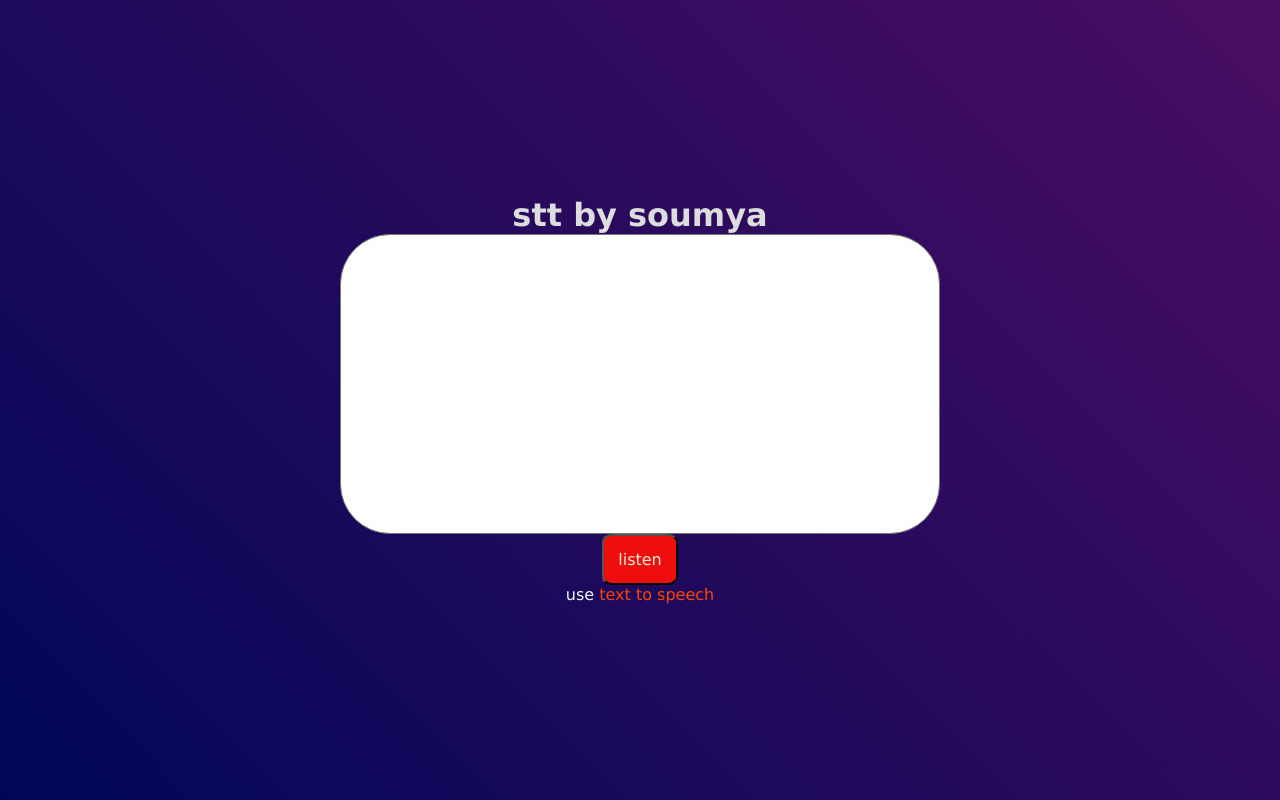
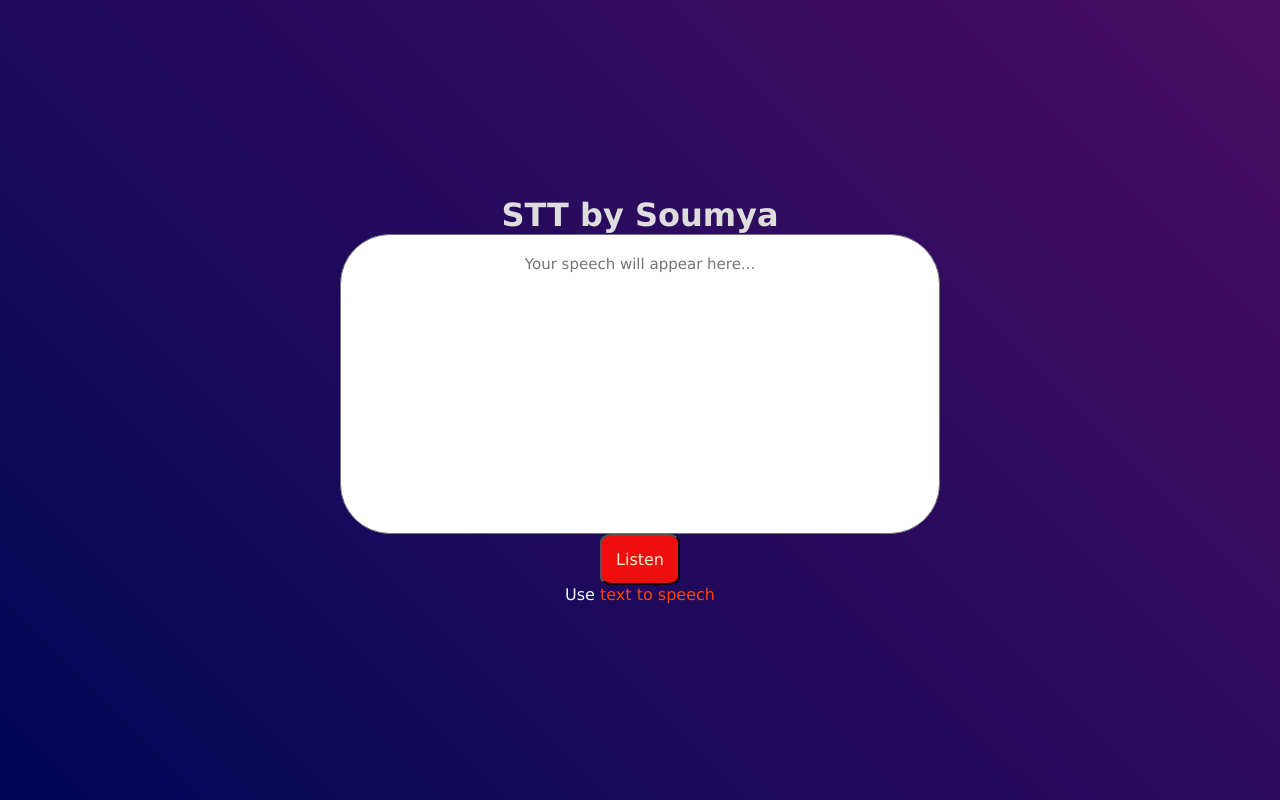
Before and after one commit to MrDevil-art/text-to-speach, a plain HTML site: page stt.html in a window 1280 px wide. Drawn offline with Linux system fonts and the light colour scheme.

Commit message:
stt is change

```diff
--- a/action.js
+++ b/action.js
@@ -1,9 +1,9 @@
 let speech= new SpeechSynthesisUtterance();
-let voices=[];
+// let voices=[];
 let voiceSelect=document.querySelector("select");
 window.speechSynthesis.onvoiceschanged=()=>{
     voices=window.speechSynthesis.getVoices();
-    speech.voice=voice[0];
+    // speech.voice=voice[0];
     voices.forEach((voice,i)=>(voiceSelect.options[i]=new Option(voice.name,i)))
 };
 
--- a/stt.html
+++ b/stt.html
@@ -3,44 +3,44 @@
 <head>
     <meta charset="UTF-8">
     <meta name="viewport" content="width=device-width, initial-scale=1.0">
-    <title>Document</title>
+    <title>STT by Soumya</title>
     <link rel="stylesheet" href="style.css">
 </head>
 <body>
     <div class="p2">
+        <h1>STT by Soumya</h1>
+        <textarea id="stt" rows="10" cols="50" placeholder="Your speech will appear here..."></textarea>
+        <div class="ch">
+            <center>
+                <button onclick="voice()">Listen</button>
+                <p>Use <a href="index.html">text to speech</a></p>
+            </center>
+        </div>
+    </div>
 
-              <h1>
-            stt by soumya
-        </h1>
-     <textarea id="stt" ></textarea>
- <div class="ch">
- <center>
-            <button onclick="voice()">
-               listen
-            </button>
-           <p>use <a href="index.html"> text to speech</a> </p></center>
-       </div>
-    </div>
     <script>
-function voice(){
+        function voice() {
+            // Check if SpeechRecognition is supported
+            if (!('webkitSpeechRecognition' in window)) {
+                alert("Your browser does not support Speech Recognition.");
+                return;
+            }
 
-var recognition=new webkitSpeechRecognition();
+            // Initialize SpeechRecognition
+            var recognition = new webkitSpeechRecognition();
 
-recognition.lang="en-GB";
+            // Set the language for recognition
+            recognition.lang = "en-GB";
 
-recognition.onresult=function(event){
-    console.log(event);
-    document.getElementById("stt").value=event.result[0][0].transcript;
-}
-recognition.start();
-}
+            // Handle recognition results
+            recognition.onresult = function(event) {
+                console.log(event);
+                document.getElementById("stt").value = event.results[0][0].transcript;
+            };
 
-
-
-
-
-
-
+            // Start recognition
+            recognition.start();
+        }
     </script>
 </body>
 </html>
```
